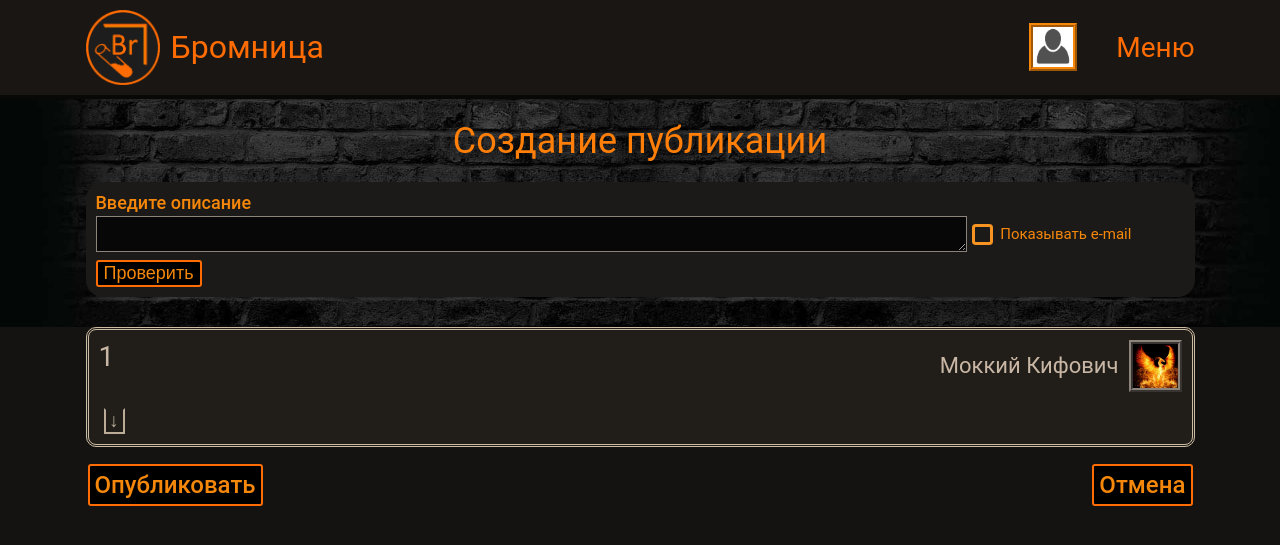
After one commit to RostislavShishmarev/WEB_Bromnitsa, a Flask app: page /make_publication/1 in a window 1280 px wide. The commit adds this page. Shown: the top 545 px of the page. Run offline with Flask 2, Linux system fonts and the light colour scheme.

Commit message:
Созданы страницы регистрации, авторизации и создания публикации

```diff
--- /dev/null
+++ b/static/css/Form.css
@@ -0,0 +1,177 @@
+.main-form-placeholder {
+  background-image: url(../img/bricks.jpg);
+  background-size: cover;
+  background-position: center;
+  border-radius: 30px;
+  border: ridge 4px #1c1c1b;
+  padding: 10px;
+}
+
+.fields-placeholder {
+  display: flex;
+  flex-direction: column;
+  justify-content: space-between;
+}
+
+.form-title {
+  font-family: Roboto, sans-serif;
+  font-size: 36px;
+  color: #ff7f08;
+  margin-bottom: 15px;
+  text-align: center;
+}
+
+.field-label {
+  font-family: Roboto, sans-serif;
+  font-size: 17px;
+  color: #f78502;
+  white-space: nowrap;
+  margin-left: 4px;
+}
+
+.form-field {
+  display: flex;
+  flex-direction: column;
+  justify-content: space-between;
+  margin-top: 9px;
+}
+
+.form-field-input {
+  margin: 4px 0px 0px 0px !important;
+}
+
+.form-field-checkbox {
+  align-self: flex-start;
+  margin-top: 9px;
+}
+
+.form-text-field {
+  box-sizing: border-box;
+  background-color: #080707;
+  border-color: #ff6c03;
+  border-style: solid;
+  color: #f79320;
+  margin-top: 4px;
+}
+
+.sort-selector {
+  color: #f5870a;
+  background-color: #1c1c1b;
+  border-color: black;
+  margin-bottom: 5px;
+}
+
+.checkbox-placeholder {
+  display: flex;
+  justify-content: flex-start;
+  align-items: center;
+  margin-bottom: 5px;
+}
+
+.check-text {
+  font-family: Roboto, sans-serif;
+  color: #f5870a;
+  font-size: 15px;
+}
+
+.custom-checkbox {
+  position: absolute;
+  z-index: 2;
+  opacity: 0;
+  display: flex;
+}
+
+.custom-checkbox + label {
+  display: inline-flex;
+  align-items: center;
+  user-select: none;
+}
+
+.custom-checkbox + label::before {
+  content: "";
+  display: inline-block;
+  width: 1em;
+  height: 1em;
+  flex-shrink: 0;
+  flex-grow: 0;
+  border: 3px solid #f79320;
+  border-radius: 0.25em;
+  margin-right: 0.5em;
+  background-repeat: no-repeat;
+  background-position: center center;
+  background-size: 50% 50%;
+}
+
+.custom-checkbox:not(:disabled):not(:checked) + label:hover::before {
+  border-color: #edd145;
+}
+
+.custom-checkbox:not(:disabled):active + label::before {
+  background-color: #edd145;
+  border-color: #edd145;
+}
+
+.custom-checkbox:focus:not(:checked) + label::before {
+  border-color: #edd145;
+}
+
+.custom-checkbox:checked + label::before {
+  border-color: #f7c202;
+  background-color: #f78502;
+  background-image: url(../img/check.png);
+}
+
+.custom-checkbox:disabled + label::before {
+  background-color: #e9ecef;
+}
+
+.input__placeholder {
+  position: relative;
+  margin: 15px 0;
+  text-align: center;
+  width: 150px;
+}
+
+.input__file {
+  opacity: 0;
+  visibility: hidden;
+  position: absolute;
+}
+
+.input__file-button {
+  display: flex;
+  align-items: center;
+  justify-content: flex-start;
+  cursor: pointer;
+}
+
+.add-block {
+  display: flex;
+  align-items: center;
+}
+
+.add-button {
+  text-decoration: none;
+  font-size: 21px;
+  color: #f5870a;
+  background-color: black;
+  border-radius: 14px;
+  border-color: #ff6c03;
+  border-width: 2px;
+  border-style: double;
+  transition: all 0.2s ease-in;
+  padding-left: 6px;
+  padding-right: 6px;
+}
+
+.add-button:hover {
+  color: black;
+  background-color: #f5870a;
+}
+
+.add-text {
+  font-family: Roboto, sans-serif;
+  color: #ff6c03;
+  font-size: 18px;
+  margin-left: 5px;
+}
--- a/static/css/Main.css
+++ b/static/css/Main.css
@@ -41,7 +41,7 @@ body::-webkit-scrollbar-thumb,
 }
 
 .Block1 {
-  margin-top: 88px;
+  margin-top: 95px;
 }
 
 @media screen and (max-width: 520px) {
@@ -61,57 +61,6 @@ body::-webkit-scrollbar-thumb,
 
 .href:hover {
   color: #f1bc10;
-}
-
-.custom-checkbox {
-  position: absolute;
-  z-index: 2;
-  opacity: 0;
-  display: flex;
-}
-
-.custom-checkbox + label {
-  display: inline-flex;
-  align-items: center;
-  user-select: none;
-}
-
-.custom-checkbox + label::before {
-  content: "";
-  display: inline-block;
-  width: 1em;
-  height: 1em;
-  flex-shrink: 0;
-  flex-grow: 0;
-  border: 3px solid #f79320;
-  border-radius: 0.25em;
-  margin-right: 0.5em;
-  background-repeat: no-repeat;
-  background-position: center center;
-  background-size: 50% 50%;
-}
-
-.custom-checkbox:not(:disabled):not(:checked) + label:hover::before {
-  border-color: #edd145;
-}
-
-.custom-checkbox:not(:disabled):active + label::before {
-  background-color: #edd145;
-  border-color: #edd145;
-}
-
-.custom-checkbox:focus:not(:checked) + label::before {
-  border-color: #edd145;
-}
-
-.custom-checkbox:checked + label::before {
-  border-color: #f7c202;
-  background-color: #f78502;
-  background-image: url(../img/check.png);
-}
-
-.custom-checkbox:disabled + label::before {
-  background-color: #e9ecef;
 }
 
 .nav-placeholder {
@@ -144,3 +93,25 @@ body::-webkit-scrollbar-thumb,
 .nav-button:hover {
   background-color: #bdb3a278;
 }
+
+.user-button {
+  text-decoration: none;
+  display: block;
+  font-size: 18px;
+  font-weight: 500;
+  color: #f5870a;
+  background-color: black;
+  border-radius: 3px;
+  border-color: #ff6c03;
+  border-width: 2px;
+  border-style: double;
+  transition: all 0.2s ease-in;
+  text-align: center;
+  position: relative;
+}
+
+.user-button:hover {
+  color: black;
+  background-color: #f5870a;
+  position: relative;
+}
--- /dev/null
+++ b/static/css/Publication_maker.css
@@ -0,0 +1,84 @@
+.maker-head-block {
+  background-image: url(../img/bricks.jpg);
+  background-size: cover;
+  background-position: center;
+  padding-bottom: 20px;
+}
+
+.maker-head-text {
+  font-family: Roboto, sans-serif;
+  font-size: 36px;
+  color: #ff7f08;
+  text-align: center;
+  padding-top: 25px;
+  padding-bottom: 20px;
+  margin-bottom: 0px;
+}
+
+.publication-maker {
+  background-color: #1c1a18;
+  border-radius: 17px;
+  padding: 10px;
+  margin-bottom: 10px;
+}
+
+.maker-title-text {
+  font-family: Roboto, sans-serif;
+  font-size: 18px;
+  font-weight: 500;
+  color: #f5870a;
+}
+
+.maker-main {
+  display: flex;
+  flex-wrap: wrap;
+}
+
+.maker-area {
+  box-sizing: border-box;
+  max-width: 400px;
+  min-width: 155px;
+  background-color: #080707;
+  border-color: #8c847b;
+  border-style: solid;
+  color: #f7c202;
+  margin-top: 3px;
+  margin-bottom: 8px;
+  margin-right: 5px;
+  min-width: 80%;
+}
+
+.maker-button {
+  text-decoration: none;
+  display: block;
+  font-size: 18px;
+  font-weight: 500;
+  color: #f5870a;
+  background-color: black;
+  border-radius: 3px;
+  border-color: #ff6c03;
+  border-width: 2px;
+  border-style: double;
+  transition: all 0.2s ease-in;
+  text-align: center;
+  position: relative;
+}
+
+.maker-button:hover {
+  color: black;
+  background-color: #f5870a;
+  position: relative;
+}
+
+.bottom-buttons {
+  display: flex;
+  justify-content: space-between;
+  flex-wrap: wrap;
+}
+
+.bottom-button {
+  font-family: Roboto, sans-serif;
+  font-size: 24px;
+  padding: 5px;
+  margin: 2px;
+}
--- a/static/css/Publications.css
+++ b/static/css/Publications.css
@@ -78,6 +78,7 @@
   background-color: #211e1a;
   padding: 10px;
   margin-bottom: 15px;
+  overflow: auto;
 }
 
 .publ-card-title {
@@ -99,6 +100,7 @@
   display: flex;
   justify-content: flex-end;
   align-items: center;
+  flex-wrap: wrap;
 }
 
 .publ-card-user-name {
@@ -123,20 +125,25 @@
 
 .publ-card-main {
   display: flex;
-  justify-content: flex-between;
-  flex-wrap: wrap;
+  flex-direction: column;
+  justify-content: flex-start;
 }
 
 .publ-card-file {
   display: flex;
-  flex-direction: column;
-  align-items: flex-start;
-  justify-content: space-between;
+  justify-content: flex-start;
+  flex-wrap: wrap;
 }
 
 .publ-download-button {
   width: 17px;
   margin-left: 5px;
+}
+
+.publ-card-bottom {
+  display: flex;
+  justify-content: space-between;
+  flex-wrap: wrap;
 }
 
 .publ-card-description {
@@ -146,3 +153,10 @@
 .publ-card-description-text {
   color: #c9b7a5;
 }
+
+.publ-card-email {
+  font-family: Roboto, sans-serif;
+  font-size: 18px;
+  font-weight: 700;
+  color: #c9b7a5;
+}
--- /dev/null
+++ b/templates/Publication_maker.html
@@ -0,0 +1,99 @@
+{% extends "Base.html" %} {% block content %}
+<link rel="stylesheet" href="../static/css/Form.css" />
+<link rel="stylesheet" href="../static/css/Publications.css" />
+<link rel="stylesheet" href="../static/css/Account/File_card.css" />
+<link rel="stylesheet" href="../static/css/Publication_maker.css" />
+<div class="maker-head-block Block1">
+  <div class="br-container">
+    <p class="maker-head-text">Создание публикации</p>
+    <div class="publication-maker">
+      <label class="maker-title-text"> Введите описание </label>
+      <form>
+        <div class="maker-main">
+          <textarea type="textarea" class="maker-area" name="description">
+{{ publication.description }}</textarea
+          >
+          <div class="checkbox-placeholder">
+            <input type="checkbox" class="custom-checkbox" name="reverse" />
+            <label class="check-text">Показывать e-mail</label>
+          </div>
+        </div>
+        <input type="submit" value="Проверить" class="maker-button" />
+      </form>
+    </div>
+  </div>
+</div>
+<div class="br-container">
+  <div class="publ-card">
+    <div class="publ-card-title">
+      <div class="publ-card-title-text">
+        {{publication.filename.split('/')[-1]}}
+      </div>
+      <div class="publ-card-user-block">
+        <div class="publ-card-user-name">{{publication.autor.name}}</div>
+        {% set photo_name = '../' + publication.autor.photo %}
+        <div
+          class="publ-card-user-photo"
+          style="background-image: url({{photo_name}})"
+        ></div>
+      </div>
+    </div>
+    <div class="publ-card-main">
+      <div class="publ-card-file">
+        {% set filename = '../' + publication.filename %} {% if
+        filename.split('.')[-1] in ['mp3', 'wav', 'ogg'] %}
+        <div class="file-card-prevision">
+          <audio src="{{filename}}" controls></audio>
+        </div>
+        {% elif filename.split('.')[-1] in ['jpg', 'jpeg', 'png', 'svg', 'webp',
+        'gif', 'ico'] %}
+        <div
+          class="file-card-prevision"
+          style="background-image: url({{filename}});"
+        ></div>
+        {% else %} {% set types = {'exist': False} %} {% for type_ in
+        os.listdir('static/img/file_types') %} {% if filename.split('.')[-1] in
+        type_.split('.')[0].split('_') and not types['exist'] %} {% set
+        image_way = '../static/img/file_types/' + type_ %}
+        <div class="file-card-prevision">
+          <div
+            class="file-card-icon"
+            style="background-image: url({{image_way}});"
+          ></div>
+        </div>
+        {% set _ = types.update({'exist': True}) %} {% endif %} {% endfor %} {%
+        endif %}
+        <div class="publ-card-description">
+          {% for p in publication.description.split('&&') %}
+          <p class="publ-card-description-text">{{ p }}</p>
+          {% endfor %}
+        </div>
+      </div>
+      <div class="publ-card-bottom">
+        <a
+          class="download-button publ-download-button"
+          href="/{{ filename }}"
+          download=""
+          >↓</a
+        >
+        {% if publication.show_email %}
+        <div class="publ-card-email">{{ publication.autor.email }}</div>
+        {% endif %}
+      </div>
+    </div>
+  </div>
+</div>
+<div class="br-container">
+  <div class="bottom-buttons">
+    <div class="maker-bottom-button-block">
+      <form method="POST">
+        <input name="public" class="none" />
+        <input type="submit" value="Опубликовать" class="maker-button bottom-button" />
+      </form>
+    </div>
+    <div class="maker-bottom-button-block">
+      <a class="maker-button bottom-button" href="/cloud">Отмена</a>
+    </div>
+  </div>
+</div>
+{% endblock %}
```
Also changed, not shown: forms/forms.py (added, +26 -0 lines), static/css/Account/Account.css (+0 -22 lines), static/css/Account/Big_left_menu.css (+0 -71 lines), templates/Account.html (+5 -4 lines), templates/Form.html (added, +64 -0 lines), templates/Publications.html (+12 -8 lines), test.py (+48 -5 lines).
